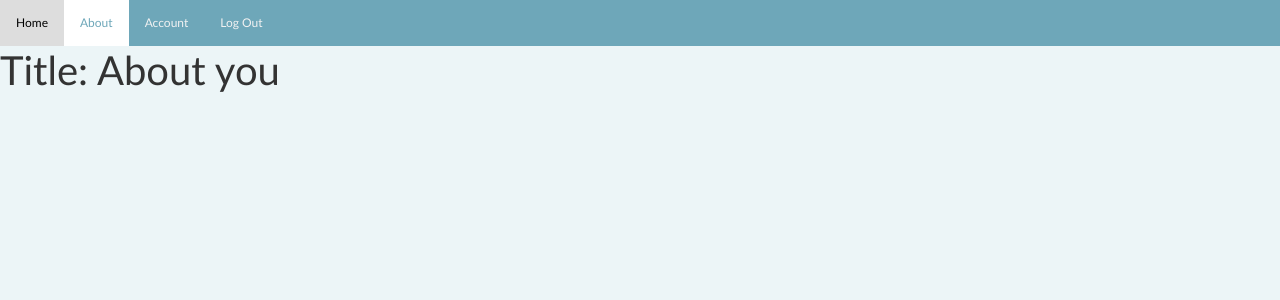
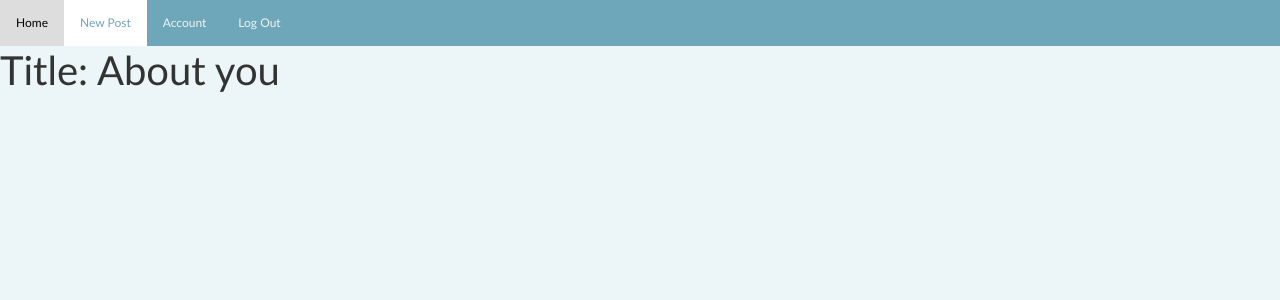
Before and after one commit to lucho03/Flask_Homewrok2.0, a Flask app: page /about in a window 1280 px wide. Shown: the top 300 px of the page. Run offline with Flask 2, Linux system fonts and the light colour scheme; a user stored in the database is signed in; some libraries are stand-ins or nearby versions.

Commit message:
Update about.html

```diff
--- a/templates/about.html
+++ b/templates/about.html
@@ -3,12 +3,11 @@
     <div class="navigation_bar">
         {% if current_user.is_authenticated %}
             <a href="\">Home</a>
-            <a class="active" href="\about">About</a>
+            <a class="active" href="\about">New Post</a>
             <a href="\account">Account</a>
             <a href="\logout">Log Out</a>
         {% else %}
             <a href="\">Home</a>
-            <a class="active" href="\about">About</a>
             <a href="\register">Register</a>
             <a href="\login">Log In</a>
         {% endif %}
```
